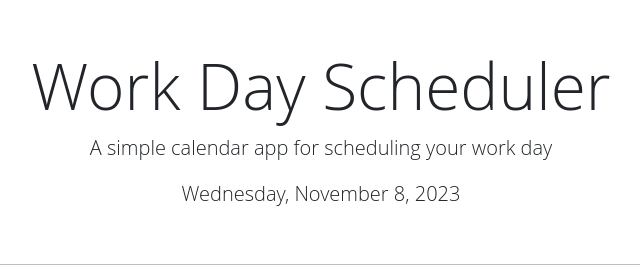
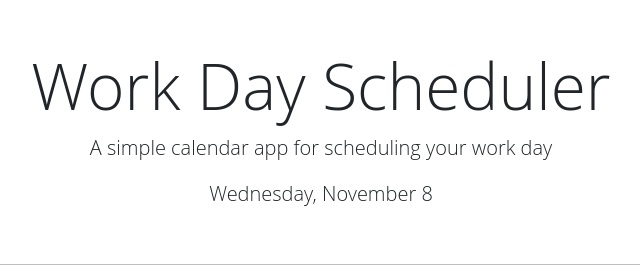
Before and after one commit to JObengDappah/Module-5-Scheduler, a plain HTML site: page index.html in a window 1280 px wide. Shown: the top 269 px of the page, 319-959 px from the left. Drawn offline with nearby package versions, Linux system fonts and the light colour scheme.

Commit message:
"unnecessary code taken out and script fixed

```diff
--- a/index.html
+++ b/index.html
@@ -32,15 +32,6 @@
     </header>
 <hr>
     <div class="container-fluid px-5">
-      <!-- Use class for "past", "present", and "future" to apply styles to the
-        time-block divs accordingly. The javascript will need to do this by
-        adding/removing these classes on each div by comparing the hour in the
-        id to the current hour. The html provided below is meant to be an example
-        demonstrating how the css provided can be leveraged to create the
-        desired layout and colors. The html below should be removed or updated
-        in the finished product. Remember to delete this comment once the
-        code is implemented.
-        -->
 
       <!-- Example of a past time block. The "past" class adds a gray background color. -->
         <div id="hour-9" class="row time-block past">
@@ -69,7 +60,7 @@
 
         <div id="hour-12" class="row time-block present">
             <div class="col-2 col-md-1 hour text-center py-3">12PM</div>
-            <textarea class="col-8 col-md-10 description" rows="3" title="11AM Task" placeholder="Enter your task for 12PM"></textarea>
+            <textarea class="col-8 col-md-10 description" rows="3" title="12PM Task" placeholder="Enter your task for 12PM"></textarea>
             <button type="button" class="btn saveBtn col-2 col-md-1" aria-label="save">
                 <i class="fas fa-save" aria-hidden="true"></i>
             </button>
@@ -77,7 +68,7 @@
 
         <div id="hour-1" class="row time-block future">
             <div class="col-2 col-md-1 hour text-center py-3">1PM</div>
-            <textarea class="col-8 col-md-10 description" rows="3" title="11AM Task" placeholder="Enter your task for 1PM"></textarea>
+            <textarea class="col-8 col-md-10 description" rows="3" title="1PM Task" placeholder="Enter your task for 1PM"></textarea>
             <button type="button" class="btn saveBtn col-2 col-md-1" aria-label="save">
                 <i class="fas fa-save" aria-hidden="true"></i>
             </button>
@@ -85,7 +76,7 @@
 
         <div id="hour-2" class="row time-block future">
             <div class="col-2 col-md-1 hour text-center py-3">2PM</div>
-            <textarea class="col-8 col-md-10 description" rows="3" title="11AM Task" placeholder="Enter your task for 2PM"></textarea>
+            <textarea class="col-8 col-md-10 description" rows="3" title="2PM Task" placeholder="Enter your task for 2PM"></textarea>
             <button type="button" class="btn saveBtn col-2 col-md-1" aria-label="save">
                 <i class="fas fa-save" aria-hidden="true"></i>
             </button>
@@ -93,7 +84,7 @@
 
         <div id="hour-3" class="row time-block future">
             <div class="col-2 col-md-1 hour text-center py-3">3PM</div>
-            <textarea class="col-8 col-md-10 description" rows="3" title="11AM Task" placeholder="Enter your task for 3PM"></textarea>
+            <textarea class="col-8 col-md-10 description" rows="3" title="3PM Task" placeholder="Enter your task for 3PM"></textarea>
             <button type="button" class="btn saveBtn col-2 col-md-1" aria-label="save">
                 <i class="fas fa-save" aria-hidden="true"></i>
             </button>
@@ -101,7 +92,7 @@
 
         <div id="hour-4" class="row time-block future">
             <div class="col-2 col-md-1 hour text-center py-3">4PM</div>
-            <textarea class="col-8 col-md-10 description" rows="3" title="11AM Task" placeholder="Enter your task for 4PM"></textarea>
+            <textarea class="col-8 col-md-10 description" rows="3" title="4PM Task" placeholder="Enter your task for 4PM"></textarea>
             <button type="button" class="btn saveBtn col-2 col-md-1" aria-label="save">
                 <i class="fas fa-save" aria-hidden="true"></i>
             </button>
@@ -109,7 +100,7 @@
 
         <div id="hour-5" class="row time-block future">
             <div class="col-2 col-md-1 hour text-center py-3">5PM</div>
-            <textarea class="col-8 col-md-10 description" rows="3" title="11AM Task" placeholder="Enter your task for 5PM"></textarea>
+            <textarea class="col-8 col-md-10 description" rows="3" title="5PM Task" placeholder="Enter your task for 5PM"></textarea>
             <button type="button" class="btn saveBtn col-2 col-md-1" aria-label="save">
                 <i class="fas fa-save" aria-hidden="true"></i>
             </button>
--- a/script.js
+++ b/script.js
@@ -1,49 +1,55 @@
-$(function () {
-    // Function to update the time-block classes based on the current hour
+$(document).ready(function () {
+  // Display the current day at the top of the calendar
+  $("#currentDay").text(dayjs().format('dddd, MMMM D'));
+
+  // Function to update the time blocks colors based on past, present, or future
   function updateTimeBlocks() {
-      const currentHour = dayjs().hour();
+    var currentHour = dayjs().hour();
 
+    // Loop over time blocks
     $(".time-block").each(function () {
-        const blockHour = parseInt($(this).attr("id").split("-")[1]);
+      var blockHour = parseInt($(this).attr("id").split("-")[1]);
 
+      // Adjust blockHour for PM times
+      if (blockHour < 9) {
+        blockHour += 12;
+      }
+
+      // Add style classes based on comparison with the current hour
       if (blockHour < currentHour) {
-          $(this).removeClass("present future").addClass("past");
+        $(this).addClass("past").removeClass("present future");
       } else if (blockHour === currentHour) {
-          $(this).removeClass("past future").addClass("present");
+        $(this).addClass("present").removeClass("past future");
       } else {
-          $(this).removeClass("past present").addClass("future");
+        $(this).addClass("future").removeClass("past present");
       }
     });
   }
 
-    // Function to save user input in local storage
-    function saveUserInput() {
-      const blockId = $(this).parent().attr("id");
-      const userInput = $(this).siblings(".description").val();
-      localStorage.setItem(blockId, userInput);
-    }
+  // Call updateTimeBlocks on page load
+  updateTimeBlocks();
 
-    // Function to load user input from local storage
-    function loadUserInput() {
+  // Set interval to check every minute if time blocks need to be updated
+  setInterval(updateTimeBlocks, 60000);
+
+  // Function to load saved tasks from localStorage
+  function loadTasks() {
     $(".time-block").each(function () {
-        const blockId = $(this).attr("id");
-        const userInput = localStorage.getItem(blockId);
-        if (userInput) {
-          $(this).children(".description").val(userInput);
+      var id = $(this).attr("id");
+      var task = localStorage.getItem(id);
+      if (task) {
+        $(this).find(".description").val(task);
       }
     });
   }
 
-    // Event listener for the save buttons
-    $(".saveBtn").on("click", saveUserInput);
+  // Call loadTasks on page load
+  loadTasks();
 
-    // Display the current date in the header
-    $("#currentDay").text(dayjs().format("dddd, MMMM D, YYYY"));
-
-    // Update time-block classes and load user input
-    updateTimeBlocks();
-    loadUserInput();
-
-    // Update time-block classes every minute
-    setInterval(updateTimeBlocks, 60000);
+  // Save button click listener
+  $(".saveBtn").click(function () {
+    var hourId = $(this).closest(".time-block").attr("id");
+    var task = $(this).siblings(".description").val();
+    localStorage.setItem(hourId, task);
   });
+});
```
Lines whose indentation alone changed are shown as unchanged.
